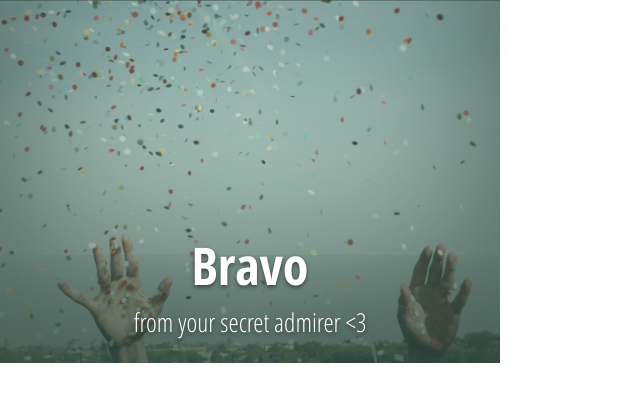
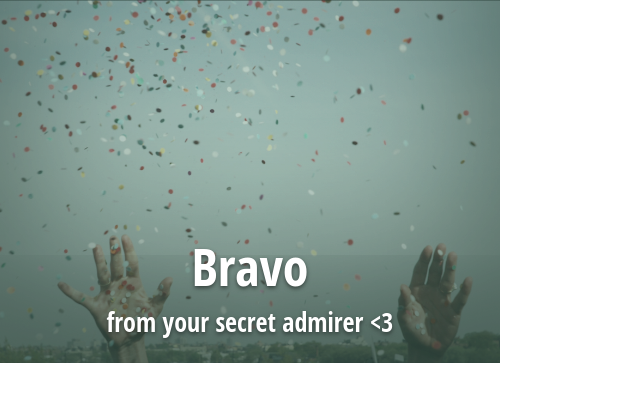
Before and after one commit to bobbygrace/bravobot, a website: page public/bravo.html in a window 1280 px wide. Shown: the whole page, without its empty margins (0-640 px from the left). Drawn offline with Linux system fonts and the light colour scheme.

Commit message:
install the fonts on the system so we don't have to muck with webfonts (which have poor support in phantom.js)

```diff
--- a/public/css/bravo.css
+++ b/public/css/bravo.css
@@ -1,18 +1,6 @@
 * {
   margin: 0;
   padding: 0;
-}
-
-@font-face {
-  font-family: 'Open Sans Condensed';
-  src: url("/fonts/opensans-condbold-webfont.woff") format("woff");
-  font-weight: bold;
-}
-
-@font-face {
-  font-family: 'Open Sans Condensed';
-  src: url("/fonts/opensans-condlight-webfont.woff") format("woff");
-  font-weight: normal;
 }
 
 html {
```
